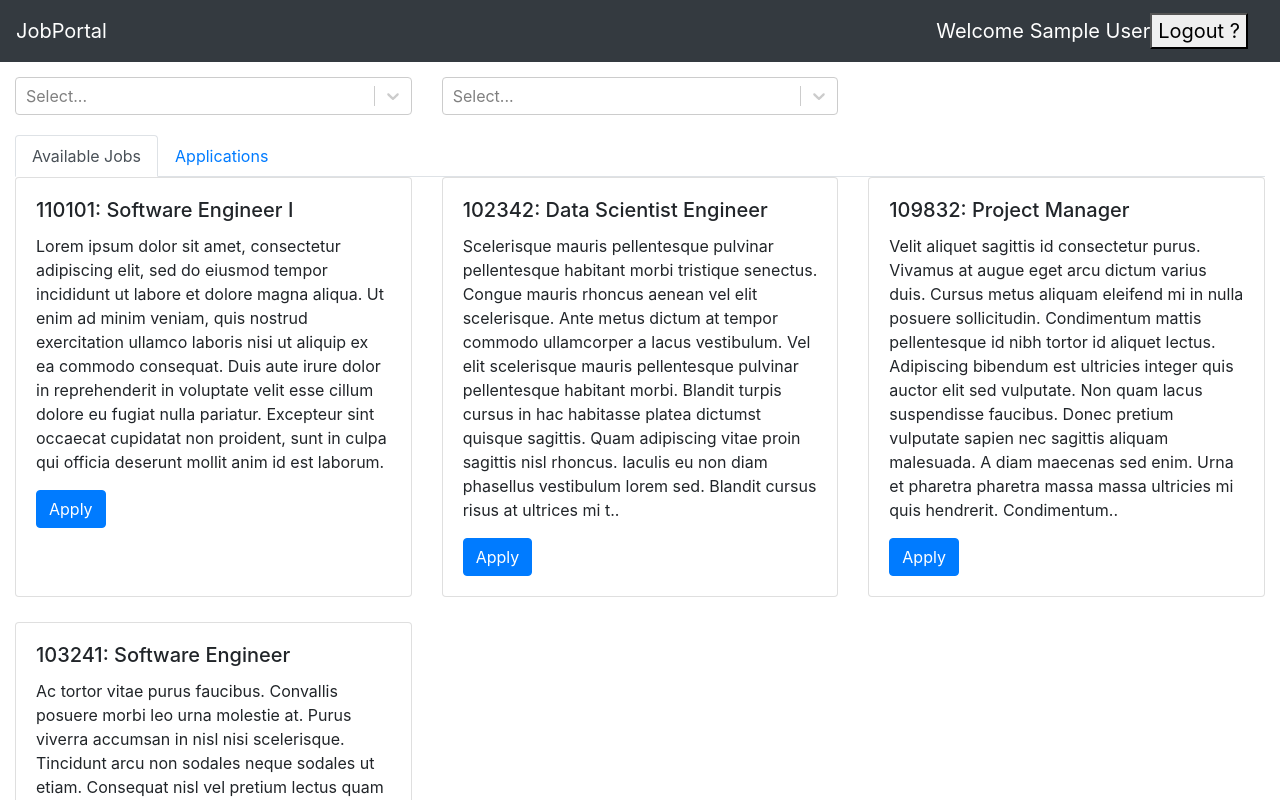
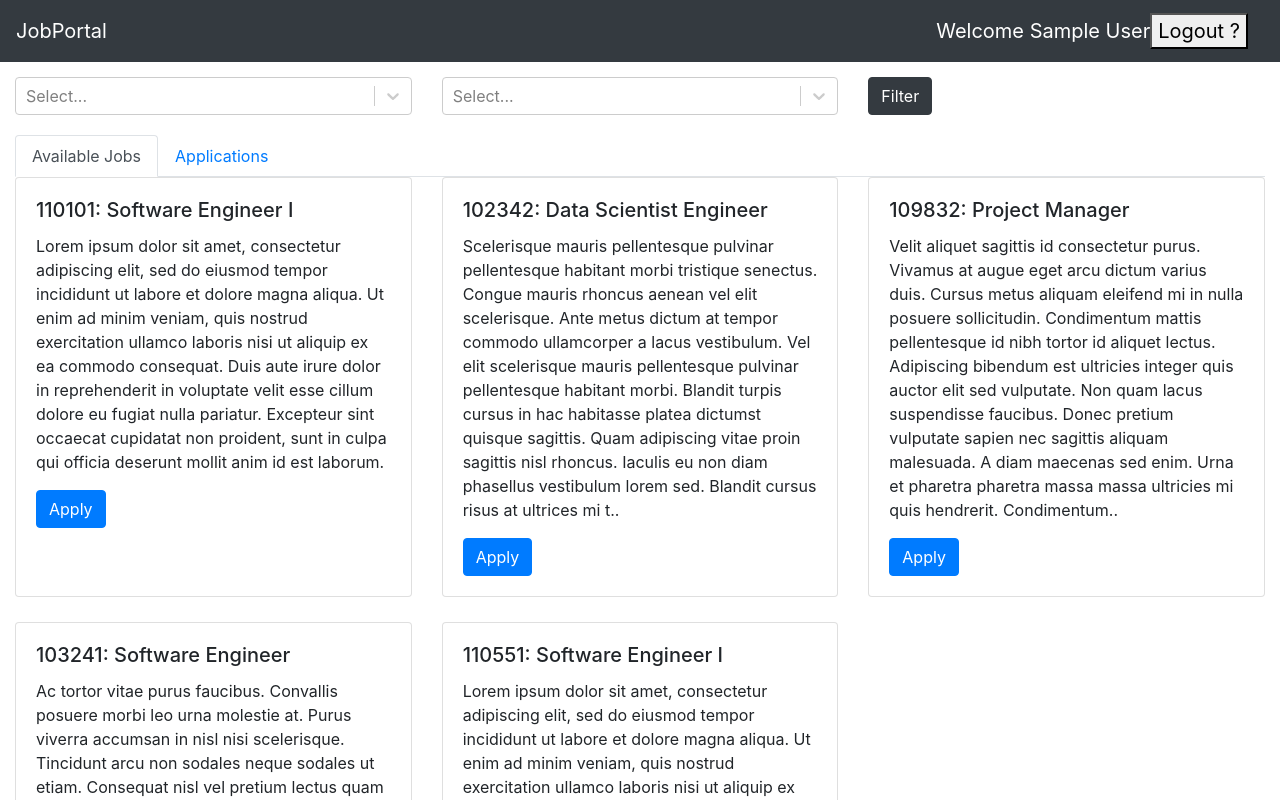
Before and after one commit to AkritiKapur/job-portal-app, a React (Create React App) app: page / in a window 1280 px wide. Shown: the top 800 px of the page. Built offline with nearby package versions, Linux system fonts and the light colour scheme; sample sign-in values are in the browser's storage.

Commit message:
search in dashboard implemented

```diff
--- a/src/authentication/Login.js
+++ b/src/authentication/Login.js
@@ -53,17 +53,19 @@ class Login extends Component {
                 if (!results.ok) {
                     this.props.failure({});
                     this.setState({hasError:true});
-                    throw Error(results.statusText);
+                    return Promise.reject(results.statusText);
+                    // throw Error(results.statusText);
                 }
                 return results.text()
             }
             ).then(text => JSON.parse(text))
             .then(user => {
+                console.log(user);
                 let userstate = {
                     "id": user.id,
                     "name": user.name,
-                    "email": user.username,
-                    "isCompany": user.flag
+                    "email": user.user.username,
+                    "isCompany": !user.user.flag
                 };
                 this.props.success(userstate);
                 localStorage.setItem('user', JSON.stringify(userstate));
--- a/src/authentication/Signup.js
+++ b/src/authentication/Signup.js
@@ -48,10 +48,12 @@ class Signup extends Component {
     }
 
     Signup (username, password, name, isCompany) {
+        const flag = !isCompany;
         const requestOptions = {
             method: 'POST',
-            headers: { 'Content-Type': 'application/json' },
-            body: JSON.stringify({ username, password, isCompany, name }),
+            headers: { 'Content-Type': 'application/json',
+                        'Accept': 'application/json'},
+            body: JSON.stringify({ username, password, flag, name }),
         };
 
         this.props.request({name});
@@ -61,7 +63,7 @@ class Signup extends Component {
                 if (!results.ok) {
                     this.props.failure({});
                     this.setState({hasError:true});
-                    throw Error(results.statusText);
+                    return Promise.reject(results.statusText);
                 }
                 this.props.success({});
                 this.props.changeTab('login');
--- a/src/candidateDashboard/Dashboard.js
+++ b/src/candidateDashboard/Dashboard.js
@@ -4,6 +4,9 @@ import Jobs from './Jobs'
 import ApplicationFilter from './ApplicationFilter';
 
 class Dashboard extends Component {
+    constructor(props, context) {
+        super(props, context);
+    }
     // componentDidMount() {
     //     this.fetchData();
     // }
@@ -17,12 +20,17 @@ class Dashboard extends Component {
     //         .catch(error => console.log(error));
     // }
 
+    refresh() {
+        // refresh the job cards in the UI
+    }
+
     render() {
         const jobs = [
             {"id":"110101", "title": "Software Engineer I", "description": "Lorem ipsum dolor sit amet, consectetur adipiscing elit, sed do eiusmod tempor incididunt ut labore et dolore magna aliqua. Ut enim ad minim veniam, quis nostrud exercitation ullamco laboris nisi ut aliquip ex ea commodo consequat. Duis aute irure dolor in reprehenderit in voluptate velit esse cillum dolore eu fugiat nulla pariatur. Excepteur sint occaecat cupidatat non proident, sunt in culpa qui officia deserunt mollit anim id est laborum."},
             {"id":"102342", "title": "Data Scientist Engineer", "description": "Scelerisque mauris pellentesque pulvinar pellentesque habitant morbi tristique senectus. Congue mauris rhoncus aenean vel elit scelerisque. Ante metus dictum at tempor commodo ullamcorper a lacus vestibulum. Vel elit scelerisque mauris pellentesque pulvinar pellentesque habitant morbi. Blandit turpis cursus in hac habitasse platea dictumst quisque sagittis. Quam adipiscing vitae proin sagittis nisl rhoncus. Iaculis eu non diam phasellus vestibulum lorem sed. Blandit cursus risus at ultrices mi tempus imperdiet. Et malesuada fames ac turpis egestas integer. In fermentum posuere urna nec. Tristique senectus et netus et malesuada fames ac. Cursus eget nunc scelerisque viverra mauris. Viverra orci sagittis eu volutpat odio facilisis mauris. Proin nibh nisl condimentum id venenatis a condimentum. Pretium quam vulputate dignissim suspendisse in est ante in. Ullamcorper sit amet risus nullam eget felis eget nunc. Et ultrices neque ornare aenean."},
             {"id": "109832", "title": "Project Manager", "description": "Velit aliquet sagittis id consectetur purus. Vivamus at augue eget arcu dictum varius duis. Cursus metus aliquam eleifend mi in nulla posuere sollicitudin. Condimentum mattis pellentesque id nibh tortor id aliquet lectus. Adipiscing bibendum est ultricies integer quis auctor elit sed vulputate. Non quam lacus suspendisse faucibus. Donec pretium vulputate sapien nec sagittis aliquam malesuada. A diam maecenas sed enim. Urna et pharetra pharetra massa massa ultricies mi quis hendrerit. Condimentum id venenatis a condimentum. Nunc id cursus metus aliquam eleifend mi in nulla posuere."},
             {"id": "103241", "title": "Software Engineer", "description": "Ac tortor vitae purus faucibus. Convallis posuere morbi leo urna molestie at. Purus viverra accumsan in nisl nisi scelerisque. Tincidunt arcu non sodales neque sodales ut etiam. Consequat nisl vel pretium lectus quam id leo in. Fusce ut placerat orci nulla pellentesque dignissim enim sit amet. Tellus at urna condimentum mattis pellentesque id nibh tortor. Arcu felis bibendum ut tristique et egestas. At risus viverra adipiscing at in tellus integer. Non blandit massa enim nec dui nunc mattis enim. Eleifend quam adipiscing vitae proin sagittis nisl rhoncus mattis rhoncus. Sed blandit libero volutpat sed cras. Risus nullam eget felis eget nunc lobortis mattis. Pellentesque massa placerat duis ultricies lacus sed turpis tincidunt id. Etiam dignissim diam quis enim lobortis scelerisque fermentum. Sed risus pretium quam vulputate dignissim. Elementum nisi quis eleifend quam. Arcu dictum varius duis at consectetur lorem donec. In pellentesque massa placerat duis ultricies lacus sed turpis tincidunt."},
+            {"id":"110551", "title": "Software Engineer I", "description": "Lorem ipsum dolor sit amet, consectetur adipiscing elit, sed do eiusmod tempor incididunt ut labore et dolore magna aliqua. Ut enim ad minim veniam, quis nostrud exercitation ullamco laboris nisi ut aliquip ex ea commodo consequat. Duis aute irure dolor in reprehenderit in voluptate velit esse cillum dolore eu fugiat nulla pariatur. Excepteur sint occaecat cupidatat non proident, sunt in culpa qui officia deserunt mollit anim id est laborum."},
         ];
 
         return (
--- a/src/candidateDashboard/Home.js
+++ b/src/candidateDashboard/Home.js
@@ -17,10 +17,18 @@ class Home extends Component {
     render() {
         const items = [
             {
-                key: "test1"
+                key: "test1",
+                data: [
+                    "Software Engineer I",
+                    "Project Manager"
+                ]
             },
             {
-                key: "test2"
+                key: "test2",
+                data: [
+                    "Python",
+                    "JQuery"
+                ]
             }
         ]
 
--- a/src/search/search.js
+++ b/src/search/search.js
@@ -1,27 +1,43 @@
 import React, { Component } from 'react';
 import { connect } from 'react-redux';
-import Select from 'react-select';
 import SearchDropdown from './searchDropdown';
 
 class Search extends Component {
     constructor(props, context) {
         super(props, context);
+
+
         this.state = this.props.items.reduce(function(map, obj) {
-            map[obj.key] = [];
+            map[obj.key] = []
             return map;
         }, {submitted: false});
 
+        this.handleSubmit = this.handleSubmit.bind(this);
+        this.handleChecked = this.handleChecked.bind(this);
     }
+
+    handleChecked(filterName, values) {
+        this.setState({[filterName]: values});
+    }
+
+    handleSubmit(e) {
+        e.preventDefault();
+        this.setState({ submitted: true });
+    }
+
 
     render() {
         const items = this.props.items;
         return(
             <div className="row">
-            {
-                items.map(item => (
-                    <SearchDropdown item={item} />
-                ))
-            }
+                    {
+                        items.map(item => (
+                            <SearchDropdown item={item} handleChecked={this.handleChecked} />
+                        ))
+                    }
+                    <div class="col-md-3">
+                    <button type="button" class="btn btn-dark" onClick={this.handleSubmit}>Filter</button>
+                    </div>
             </div>
         )
     }
--- a/src/search/searchDropdown.js
+++ b/src/search/searchDropdown.js
@@ -3,19 +3,28 @@ import { connect } from 'react-redux';
 import Select from 'react-select';
 import './search.css';
 
+class SearchDropdown extends Component {
+    constructor(props, context) {
+        super(props, context);
 
-class SearchDropdown extends Component {
+        this.handleChange = this.handleChange.bind(this);
+    }
+
+    handleChange(selected) {
+        const value = selected.map(item => item.value);
+        const name = this.props.item.key;
+        this.props.handleChecked(name, value);
+    }
 
     render() {
-        const options = [
-            { value: 'chocolate', label: 'Chocolate' },
-            { value: 'strawberry', label: 'Strawberry' },
-            { value: 'vanilla', label: 'Vanilla' }
-        ];
+        const options = this.props.item.data.map(val => (
+            {value: val, label:val}
+        ));
+        const name = this.props.item.key;
 
         return(
             <div className="col-md-4 search-bar">
-                <Select options={options} isMulti/>
+                <Select name={name} options={options} onChange={this.handleChange} isMulti/>
             </div>
         )
 
```
